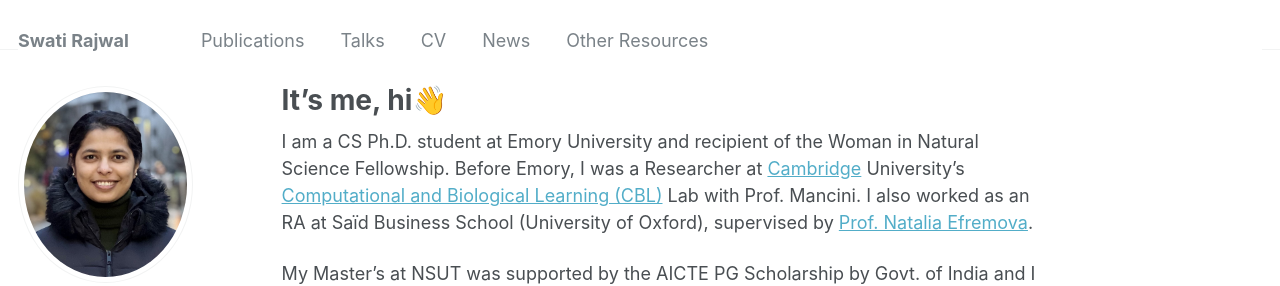
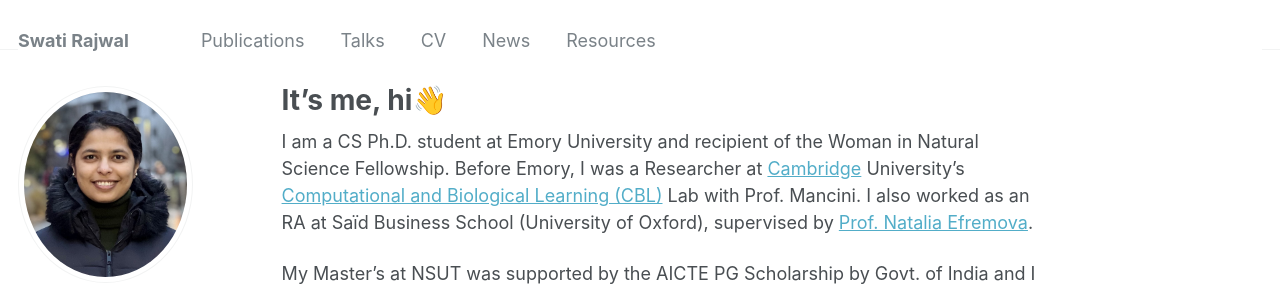
Before and after one commit to swati-rajwal/swati-rajwal.github.io, a Jekyll site: the page built from _pages/about.md, in a window 1280 px wide. Shown: the top 286 px of the page. Built offline with Jekyll 4.4.1, drawn with Linux system fonts in a browser that asks for light colours; some web fonts are replaced.

Commit message:
Update navigation.yml

```diff
--- a/_data/navigation.yml
+++ b/_data/navigation.yml
@@ -22,5 +22,5 @@ main:
   - title: "News"
     url: /news/
 
-  - title: "Other Resources"
+  - title: "Resources"
     url: /resources/
```
